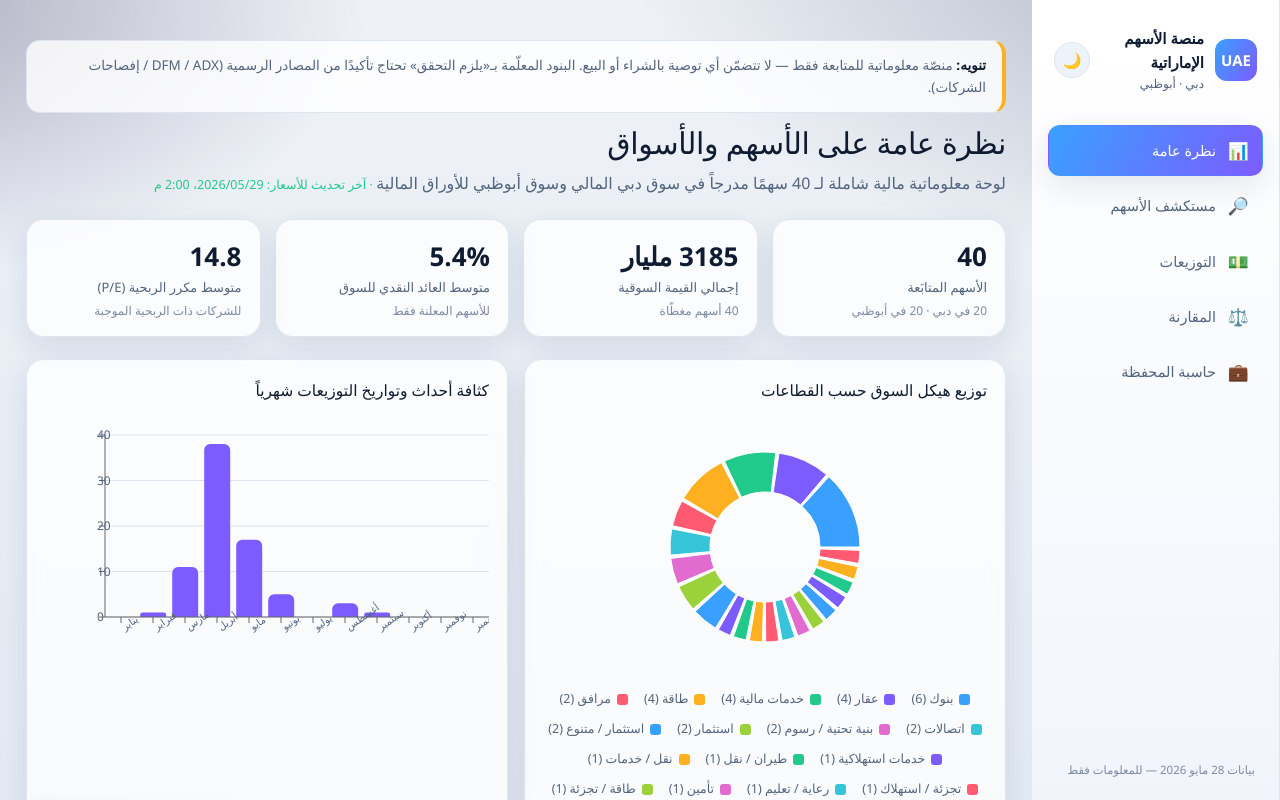
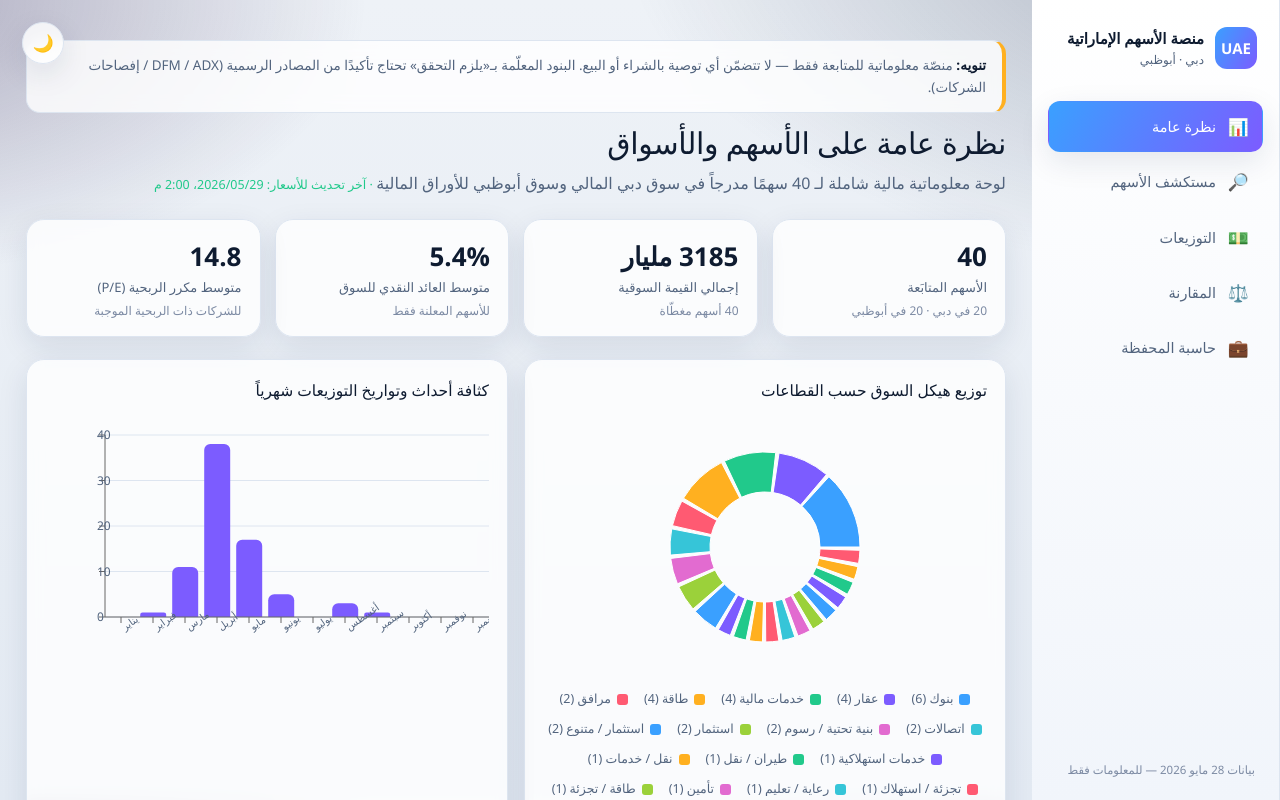
Before and after one commit to mayed050/uae-stocks, a React (Vite) app: page / in a window 1280 px wide. Shown: the top 800 px of the page. Built offline with nearby package versions, Linux system fonts and the light colour scheme.

Commit message:
style: relocate theme toggle as floating button

```diff
--- a/src/App.tsx
+++ b/src/App.tsx
@@ -56,7 +56,10 @@ export default function App() {
 
   return (
     <div className="app">
-      <Sidebar view={view} setView={setView} dark={dark} toggleTheme={toggleTheme} />
+      <Sidebar view={view} setView={setView} />
+      <button className="theme-toggle-floating" onClick={toggleTheme} title={dark ? 'الوضع الفاتح' : 'الوضع الداكن'}>
+        {dark ? '☀️' : '🌙'}
+      </button>
       <main className="main">
         <div className="disclaimer">
           <b>تنويه:</b> منصّة معلوماتية للمتابعة فقط — لا تتضمّن أي توصية بالشراء أو البيع. البنود
--- a/src/components/Sidebar.tsx
+++ b/src/components/Sidebar.tsx
@@ -11,13 +11,9 @@ const NAV: { v: View; label: string; icon: string }[] = [
 export default function Sidebar({
   view,
   setView,
-  dark,
-  toggleTheme,
 }: {
   view: View
   setView: (v: View) => void
-  dark: boolean
-  toggleTheme: () => void
 }) {
   return (
     <aside className="sidebar">
@@ -27,9 +23,6 @@ export default function Sidebar({
           <div className="brand-title">منصة الأسهم الإماراتية</div>
           <div className="brand-sub">دبي · أبوظبي</div>
         </div>
-        <button className="theme-toggle-btn" onClick={toggleTheme} title={dark ? 'الوضع الفاتح' : 'الوضع الداكن'}>
-          {dark ? '☀️' : '🌙'}
-        </button>
       </div>
 
       <nav className="nav">
--- a/src/index.css
+++ b/src/index.css
@@ -131,10 +131,40 @@ html[data-theme="light"] .sidebar{background:linear-gradient(180deg,#ffffff,#f1f
   font-weight:900; font-size:15px; color:#fff; background:linear-gradient(120deg,var(--brand),var(--brand2))}
 .brand-title{font-weight:800; font-size:15px}
 .brand-sub{color:var(--muted); font-size:12px}
-.theme-toggle-btn{width:36px; height:36px; border-radius:50%; border:1px solid var(--line);
-  background:var(--chip); color:var(--txt); display:grid; place-items:center; cursor:pointer;
-  transition:all .25s cubic-bezier(0.4, 0, 0.2, 1); font-size:15px; flex-shrink:0}
-.theme-toggle-btn:hover{background:var(--panel-solid); border-color:var(--brand); transform:scale(1.08) rotate(15deg); box-shadow:var(--shadow)}
+.theme-toggle-floating{
+  position: fixed;
+  top: 22px;
+  inset-inline-end: 22px;
+  z-index: 1000;
+  width: 42px;
+  height: 42px;
+  border-radius: 50%;
+  border: 1px solid var(--line);
+  background: var(--panel);
+  backdrop-filter: blur(8px);
+  color: var(--txt);
+  display: grid;
+  place-items: center;
+  cursor: pointer;
+  transition: all 0.25s cubic-bezier(0.4, 0, 0.2, 1);
+  font-size: 17px;
+  box-shadow: var(--shadow);
+}
+.theme-toggle-floating:hover{
+  background: var(--panel-solid);
+  border-color: var(--brand);
+  transform: scale(1.1) rotate(15deg);
+}
+@media (max-width: 900px) {
+  .theme-toggle-floating {
+    position: absolute;
+    top: 14px;
+    inset-inline-end: 14px;
+    width: 36px;
+    height: 36px;
+    font-size: 15px;
+  }
+}
 .nav{display:flex; flex-direction:column; gap:4px; margin-top:6px}
 .navitem{display:flex; align-items:center; gap:11px; width:100%; text-align:start; cursor:pointer;
   background:transparent; border:1px solid transparent; color:var(--muted); font-family:inherit;
```
